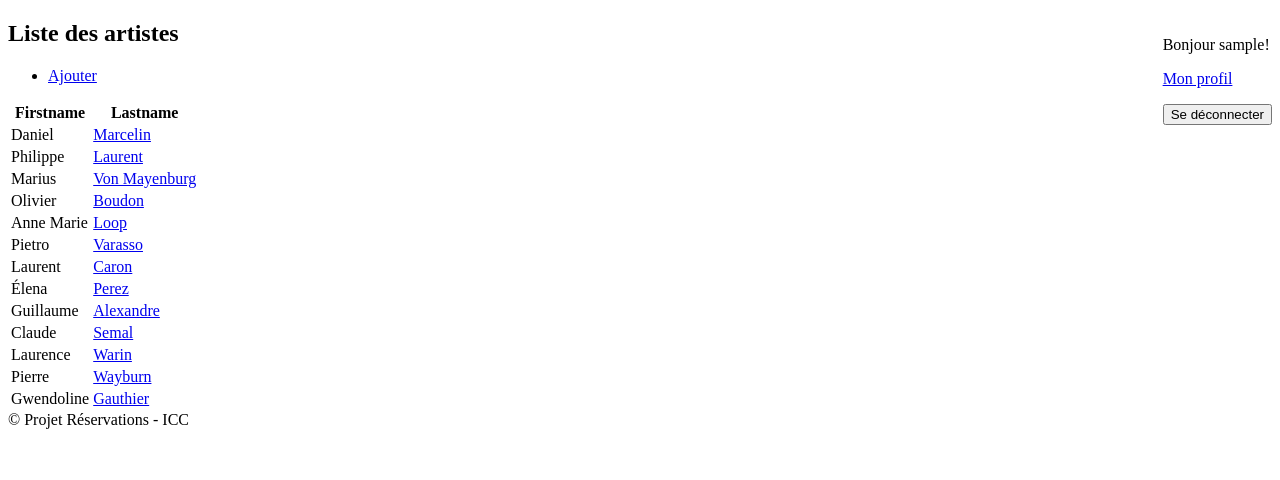
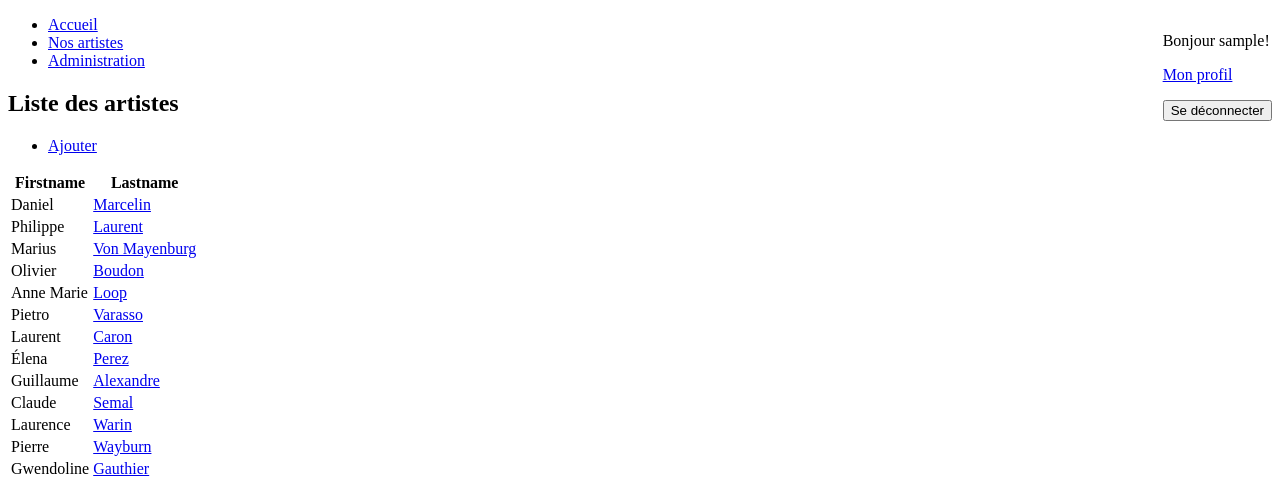
Before and after one commit to Dimson4448/reservationsDjango, a Django app: page /catalogue/artist/ in a window 1280 px wide. Shown: the top 480 px of the page. Run offline with Django 5.2, Linux system fonts and the light colour scheme; the visitor is signed in with stand-in values (Sample User, id 1); data comes from the database, SQL or seed files in the repository; parts of the project's set-up code (start-up, migrations or seed data) failed here and were passed over.

Commit message:
Main navigation menu

```diff
--- a/catalogue/templates/layouts/base.html
+++ b/catalogue/templates/layouts/base.html
@@ -22,6 +22,15 @@
             <p><a href="{% url 'accounts:user-signup' %}">S'inscrire</a></p>
             {% endif %}
         </div>
+        <nav>
+            <ul>
+                <li><a href="{% url 'home' %}">Accueil</a></li>
+                <li><a href="{% url 'catalogue:artist-index' %}">Nos artistes</a></li>
+                {% if request.user.is_superuser %}
+                <li><a href="{% url 'admin:index' %}">Administration</a></li>
+                {% endif %}
+            </ul>
+        </nav>
     </header>
     <main>
     <div id="notification">
```
